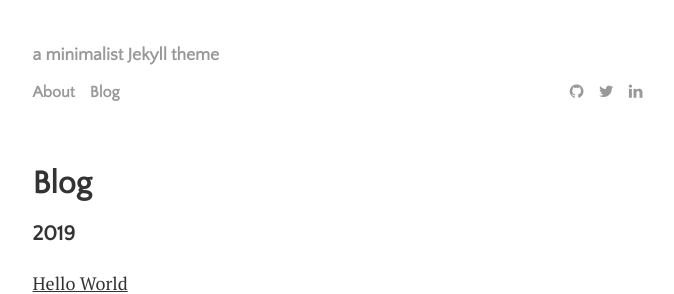
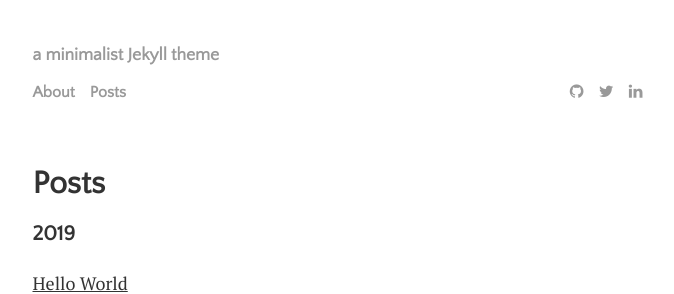
Before and after one commit to akajla09/akajla09.github.io, a Jekyll site: the page built from menu/posts.md, in a window 1280 px wide. Shown: the top 294 px of the page, without its empty margins (300-974 px from the left). Built offline with Jekyll 4.4.1, drawn with Linux system fonts in a browser that asks for light colours.

Commit message:
Rename blog page to posts

```diff
--- a/404.html
+++ b/404.html
@@ -7,5 +7,5 @@ permalink: 404.html
 <div class="page">
   <h1 class="page-title">404: Page not found</h1>
   <h1>Ahhhhh!</h1>
-  <p class="lead">Sorry, we've misplaced that URL or it's pointing to something that doesn't exist. <a href="{{ site.baseurl }}/">Head back home</a> to try finding it again, or search for it on the <a href="{{ site.baseurl }}/menu/blog.html">archives page</a>.</p>
+  <p class="lead">Sorry, we've misplaced that URL or it's pointing to something that doesn't exist. <a href="{{ site.baseurl }}/">Head back home</a> to try finding it again, or search for it on the <a href="{{ site.baseurl }}/menu/posts.html">archives page</a>.</p>
 </div>
--- a/_data/settings.yml
+++ b/_data/settings.yml
@@ -8,7 +8,7 @@ google-ID: 'UA-37632342-2'
 
 menu:
 - {name: 'About', path: 'menu', url: 'about.html'}
-- {name: 'Blog', path: 'menu', url: 'blog.html'}
+- {name: 'Posts', path: 'menu', url: 'posts.html'}
 
 # Available social icons are powered by Font Awesome, so you can use any icon that they offer
 social:
--- a/menu/blog.md
+++ b/menu/posts.md
@@ -1,6 +1,6 @@
 ---
 layout: page
-title: Blog
+title: Posts
 ---
 <ul class="posts">
   {% for post in site.posts %}
```
